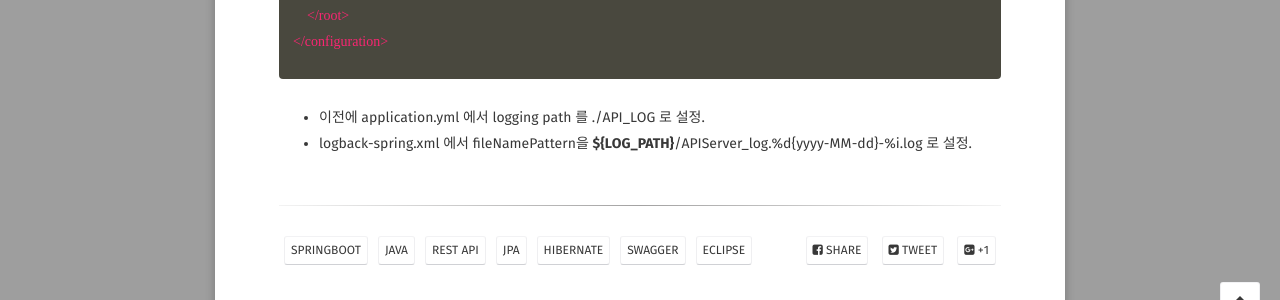
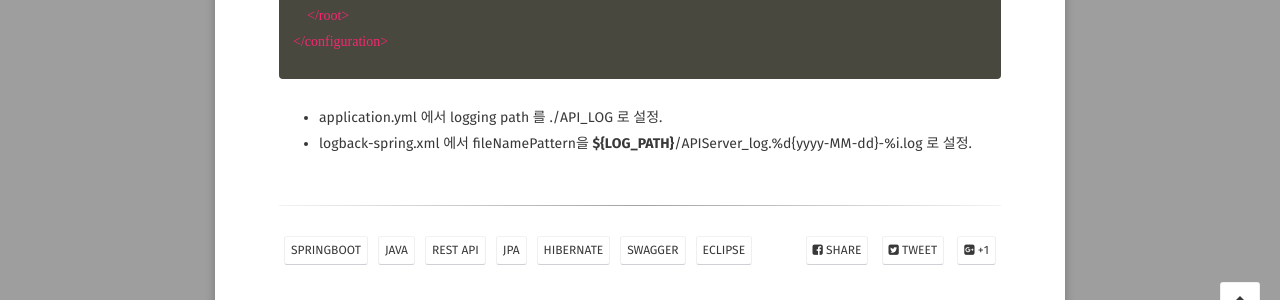
Before and after one commit to GayeonYoon/GayeonYoon.github.io, a Jekyll site: the page built from _posts/2021-07-30-REST_API_POST_1.md, in a window 1280 px wide and 900 px high, scrolled down 7377 px. Shown: the part 568-868 px from the top of the window. Built offline with Jekyll 4.4.1, drawn with Linux system fonts in a browser that asks for light colours; some web fonts are replaced.

Commit message:
Update 2021-07-30-REST_API_POST_1.md

```diff
--- a/_posts/2021-07-30-REST_API_POST_1.md
+++ b/_posts/2021-07-30-REST_API_POST_1.md
@@ -253,5 +253,5 @@ server:
 </configuration>
 {% endhighlight %}
 
-* 이전에 application.yml 에서 logging path 를 ./API_LOG 로 설정.
+* application.yml 에서 logging path 를 ./API_LOG 로 설정.
 * logback-spring.xml 에서 fileNamePattern을 <b>${LOG_PATH}</b>/APIServer_log.%d{yyyy-MM-dd}-%i.log 로 설정.
```
